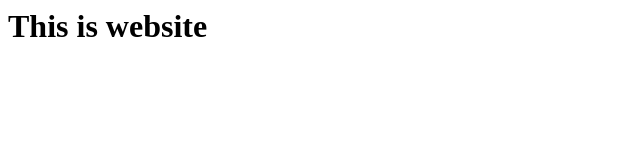
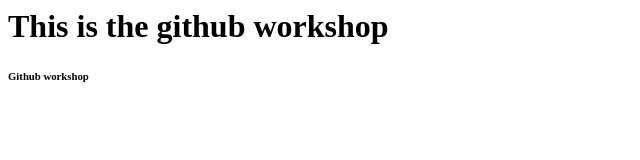
Before and after one commit to heshanashentha/git-tutorial, a plain HTML site: page Prj01/index.html in a window 1280 px wide. Shown: the whole page, without its empty margins (0-640 px from the left). Drawn offline with Linux system fonts and the light colour scheme.

Commit message:
Update index.html

```diff
--- a/Prj01/index.html
+++ b/Prj01/index.html
@@ -2,6 +2,7 @@
     <head><title>This is a website</title></head>
 
     <body>
-        <h1>This is website</h1>
+        <h1>This is the github workshop</h1>
+        <h6>Github workshop</h6>
     </body>
 </html>
```
